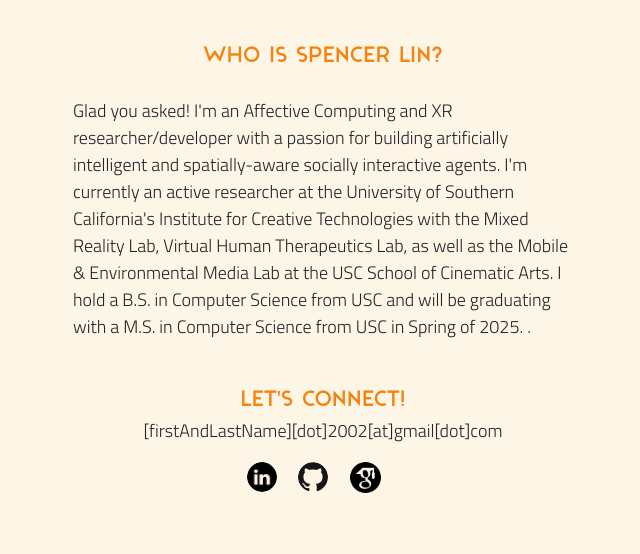
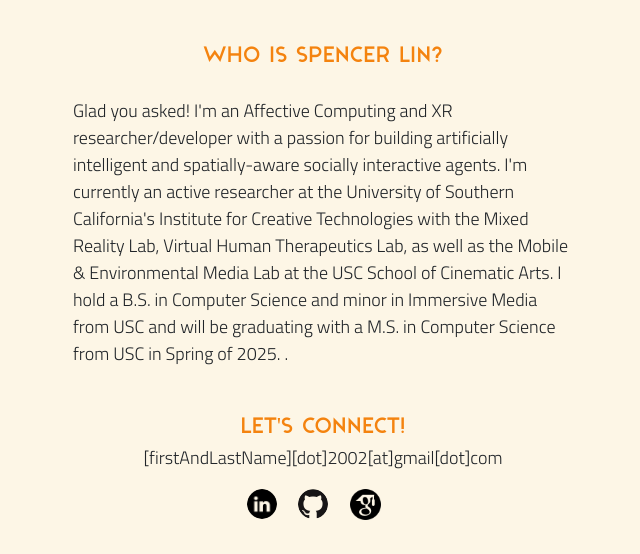
Before and after one commit to Spencer-L/Spencer-L.github.io, a Jekyll site: the page built from about.md, in a window 1280 px wide, cut to the strip 395-949 px from the top of the page. Shown: the whole strip, without its empty margins (317-957 px from the left). Built offline with Jekyll 4.4.1, drawn with Linux system fonts in a browser that asks for light colours; nearby versions of some CDN libraries; before the commit the page ends 922 px from its top, so only the background shows below that.

Commit message:
Update about.md

```diff
--- a/about.md
+++ b/about.md
@@ -17,7 +17,7 @@ a passion for building artificially intelligent and spatially-aware socially int
 currently an active researcher at the University of Southern California's
 Institute for Creative Technologies with the Mixed Reality Lab, Virtual Human Therapeutics Lab, as well
 as the Mobile & Environmental Media Lab at the USC School of Cinematic Arts. I hold a B.S. in
-Computer Science from USC and will be graduating with a M.S. in Computer Science from USC in Spring of 2025.
+Computer Science and minor in Immersive Media from USC and will be graduating with a M.S. in Computer Science from USC in Spring of 2025.
 .
 </p>
 
```
